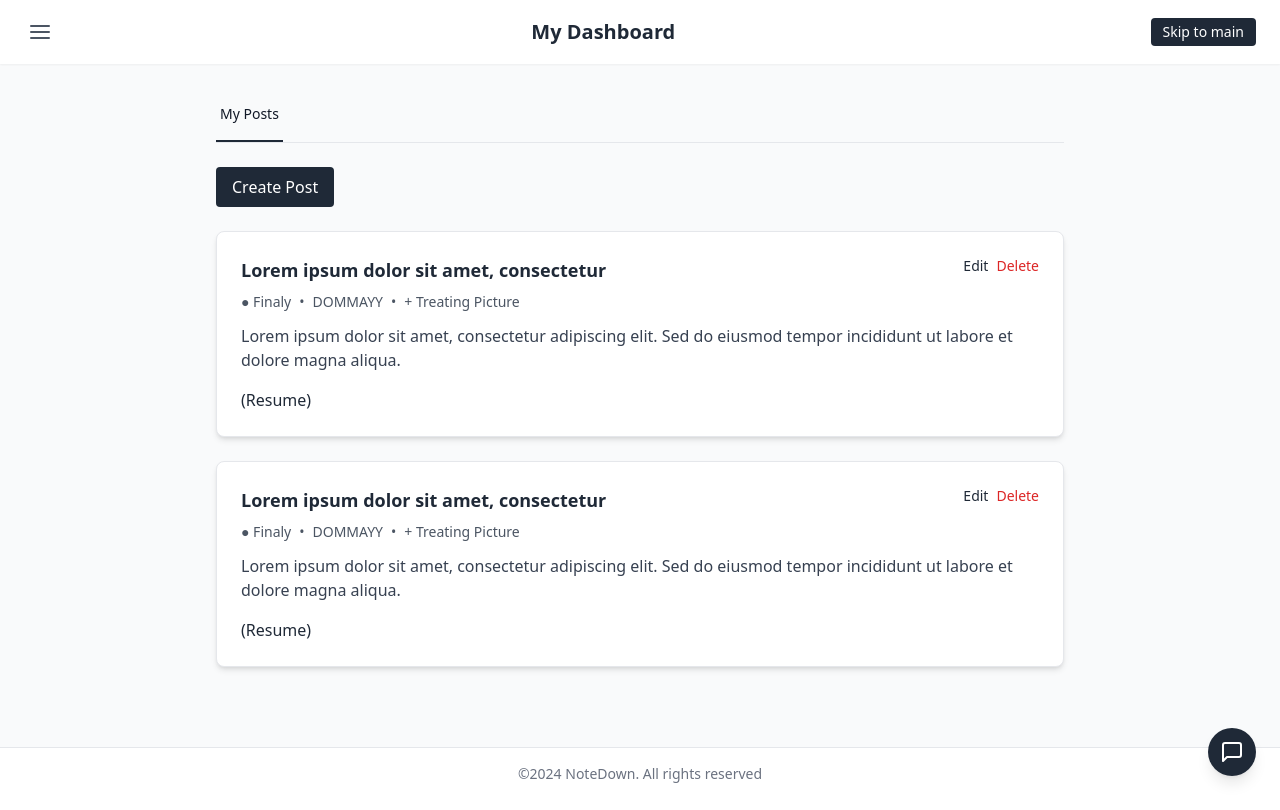
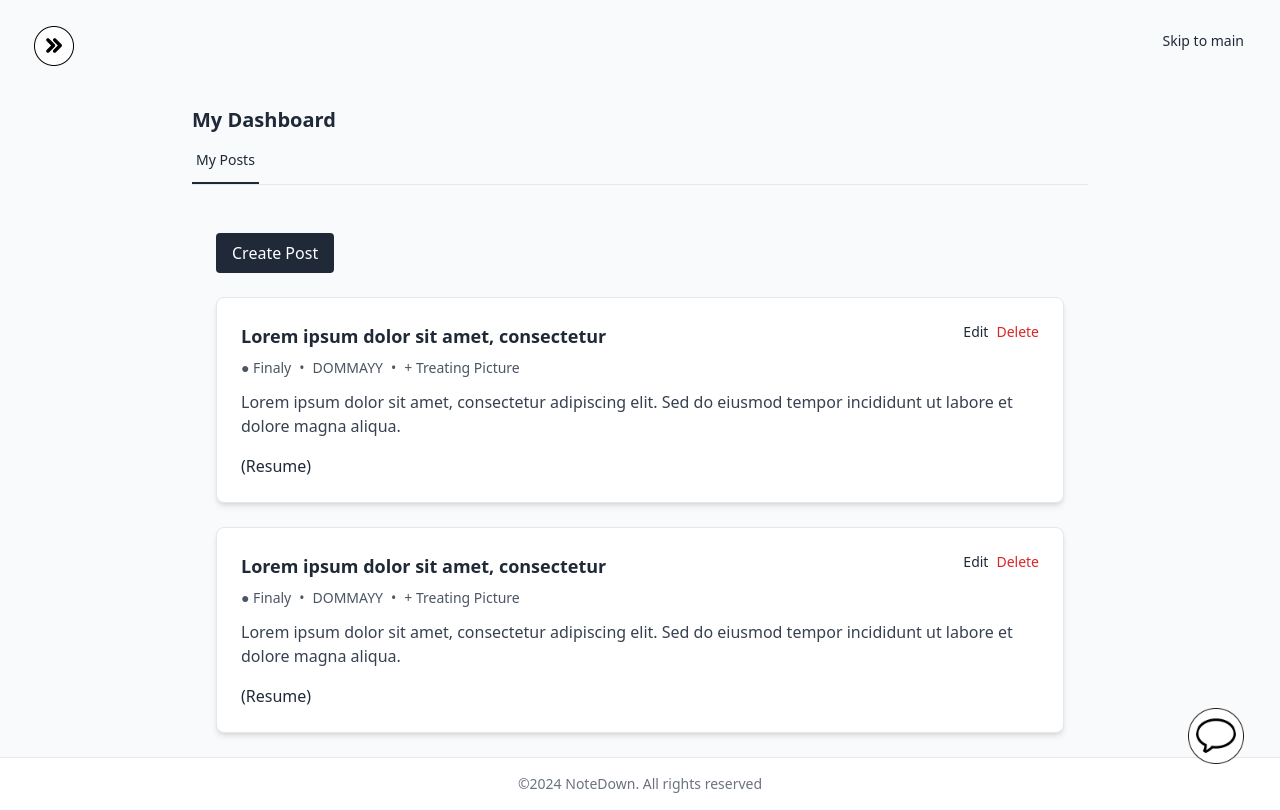
Before and after one commit to Ishimweric/blogging_app, a React (Vite) app in the folder frontend/: page / in a window 1280 px wide. Built offline with nearby package versions, Linux system fonts and the light colour scheme.

Commit message:
add the chatbot image link

```diff
--- a/frontend/src/components/Dashboard.jsx
+++ b/frontend/src/components/Dashboard.jsx
@@ -1,7 +1,8 @@
 import React, { useState } from 'react';
 import { FiMenu, FiMessageSquare } from 'react-icons/fi';
 import Footer from './Footer';
-
+import pop from '../assets/pop.png';
+import chatbot from'../assets/chatbot.png';
 const Dashboard = () => {
   const [activeTab, setActiveTab] = useState('myPosts');
   const [showCreateForm, setShowCreateForm] = useState(false);
@@ -65,43 +66,51 @@ const Dashboard = () => {
 
   return (
     <div className="min-h-screen flex flex-col bg-gray-50">
-      {/* Header */}
-      <header className="bg-white shadow-sm py-4 px-6 flex justify-between items-center sticky top-0 z-10">
-        <button className="text-gray-600 hover:text-gray-900 p-1 rounded-full hover:bg-gray-100">
-          <FiMenu size={24} />
+      {/* Main Navigation Header */}
+      <header className="py-4 px-6 flex justify-between items-center  top-0 z-10">
+        <button className="hover:text-black rounded-full">
+    <img
+        src={pop}
+        alt="pop"
+        className="w-10 h-10 mt-[10px] ml-[10px]"
+        // Adjust w-6 and h-6 to your desired size (e.g., w-8 h-8 for slightly larger)
+    />
 </button>
-        <h1 className="text-xl font-semibold text-gray-800">My Dashboard</h1>
         <a
           href="#main-content"
-          className="text-sm text-white bg-gray-800 px-3 py-1 rounded hover:bg-black transition-colors"
+          className="text-gray-800 hover:text-black px-3 py-1 rounded transition-colors text-sm"
         >
           Skip to main
         </a>
       </header>
 
-      {/* Fixed Chatbot Icon */}
-      <button className="fixed bottom-6 right-6 bg-gray-800 text-white p-3 rounded-full shadow-lg hover:bg-black transition-colors">
-        <FiMessageSquare size={24} />
-      </button>
+      {/* Dashboard Content */}
+      <main className="flex-1">
+        {/* Dashboard Title Section */}
+        <div className="bg-gray-50 p-6">
+          <div className="max-w-4xl mx-auto">
+            <h1 className="text-xl font-semibold text-gray-800 mb-4">My Dashboard</h1>
 
-      {/* Main Content */}
-      <main id="main-content" className="flex-1 p-6 max-w-4xl mx-auto w-full">
             {/* Tabs */}
-        <div className="border-b border-gray-200 mb-6">
+            <div className="border-b border-gray-200">
               <nav className="flex space-x-8">
                 <button
                   onClick={() => setActiveTab('myPosts')}
-              className={`py-4 px-1 border-b-2 font-medium text-sm ${
+                  className={`pb-3 px-1 font-medium text-sm ${
                     activeTab === 'myPosts'
-                  ? 'border-gray-800 text-gray-900'
-                  : 'border-transparent text-gray-500 hover:text-gray-700'
+                      ? 'text-gray-800 border-b-2 border-gray-800'
+                      : 'text-gray-500 hover:text-gray-700'
                   }`}
                 >
                   My Posts
                 </button>
               </nav>
             </div>
+          </div>
+        </div>
 
+        {/* Main Content Area */}
+        <div id="main-content" className="p-6 max-w-4xl mx-auto w-full">
           {/* Create Post Button */}
           <div className="mb-6">
             <button
@@ -231,7 +240,13 @@ const Dashboard = () => {
               </div>
             ))}
           </div>
+        </div>
       </main>
+
+      {/* Fixed Chatbot Icon */}
+      <button className="fixed bottom-6 right-6  text-white p-3 rounded-full">
+        <img src={chatbot} alt="" className='w-14 h-14'/>
+      </button>
 
       {/* Footer */}
       <Footer />
```
Also changed, not shown: frontend/src/assets/chatbot.png (added), frontend/src/assets/pop.png (added). Lines whose indentation alone changed are shown as unchanged.
